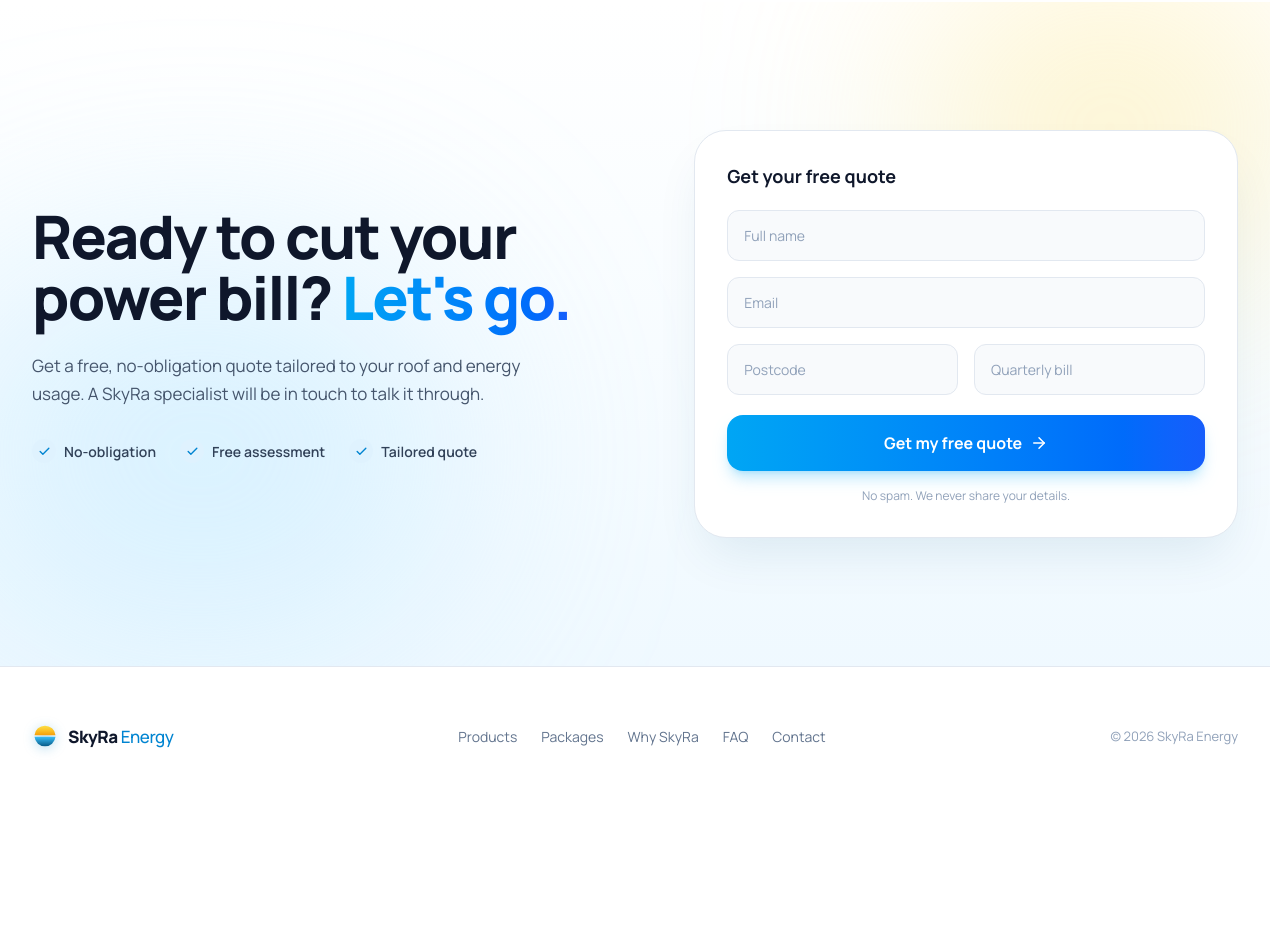
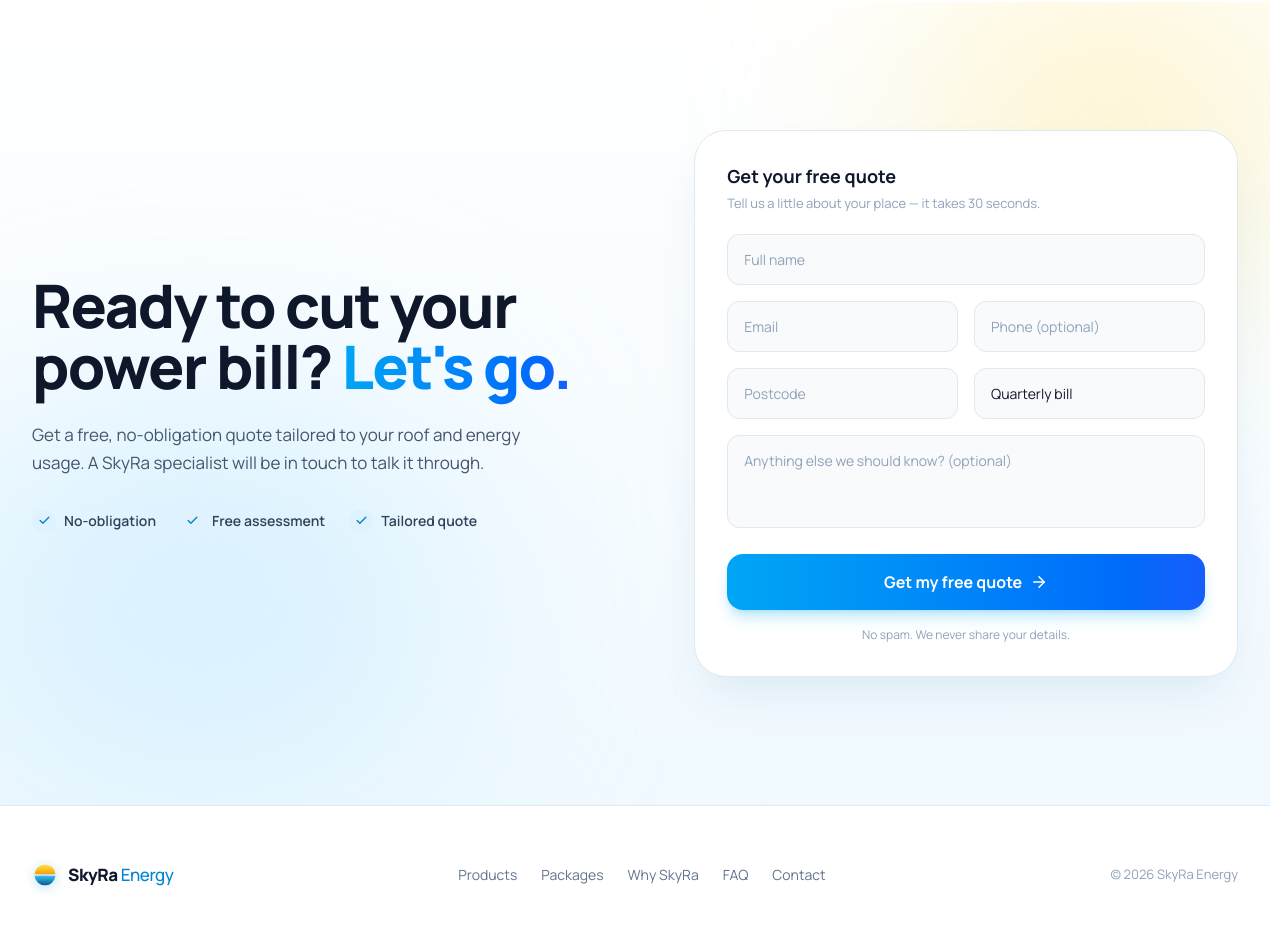
Before and after one commit to zednad/Skyra-Website, a React (Vite) app: page / in a window 1280 px wide. Shown: the part 6440-7369 px from the top of the page. Before the commit the page ends 7245 px from the top, so only its background shows below. Built offline with nearby package versions, Linux system fonts and the light colour scheme.

Commit message:
Made a working form

```diff
--- a/src/components/RecommendedHomepage.jsx
+++ b/src/components/RecommendedHomepage.jsx
@@ -17,8 +17,22 @@ import {
 import {
   ArrowRight, ArrowUp, Phone, Check, Zap, Sun, BatteryCharging, Gauge,
   ClipboardCheck, PencilRuler, Wrench, Power, ChevronDown, Menu, X, MapPin,
-  Users, ShieldCheck, Home,
+  Users, ShieldCheck, Home, Loader2,
 } from 'lucide-react'
+
+/* ── Quote form backend (Formspree) ───────────────────────────────────────────
+   The quote form posts to Formspree, which works on static hosts like GitHub
+   Pages — no server of your own required.
+
+   ONE-TIME SET-UP:
+     1. Sign up free at https://formspree.io and click "New Form".
+     2. Set the form's notification email to wherever you want leads to land.
+     3. Formspree gives you an endpoint like  https://formspree.io/f/abcdwxyz
+     4. Paste the ID (the part after /f/) into FORMSPREE_ID below and redeploy.
+
+   Until that's done, submitting shows a friendly "not connected yet" message. */
+const FORMSPREE_ID = 'mqeojppk'
+const FORMSPREE_ENDPOINT = `https://formspree.io/f/mqeojppk`
 
 // Responsive hero image (solar panels on a residential home). Unsplash resizes
 // via the `w` param, so phones download a ~640–1080px image instead of the full.
@@ -991,8 +1005,47 @@ function HowItWorks() {
   )
 }
 
-/* ── CTA + quote form ─────────────────────────────────────────────────────── */
+/* ── CTA + quote form ───────────────────────────────────────────────────────
+   Real, working quote form. Submits to Formspree via fetch (see FORMSPREE_ID
+   config near the top of this file). Handles submitting / success / error
+   states and includes a honeypot field for basic spam protection. */
+const fieldCls =
+  'w-full rounded-xl border border-slate-200 bg-slate-50 px-4 py-3.5 text-[14px] text-slate-900 placeholder:text-slate-400 outline-none transition focus:border-sky-400 focus:bg-white focus:ring-2 focus:ring-sky-100'
+
 function CtaForm() {
+  const [status, setStatus] = useState('idle') // idle | submitting | success | error
+  const [error, setError] = useState('')
+
+  async function handleSubmit(e) {
+    e.preventDefault()
+    const form = e.currentTarget
+    if (FORMSPREE_ID === 'YOUR_FORM_ID') {
+      setError('The form isn’t connected yet — add your Formspree form ID in the code to start collecting responses.')
+      setStatus('error')
+      return
+    }
+    setStatus('submitting')
+    setError('')
+    try {
+      const res = await fetch(FORMSPREE_ENDPOINT, {
+        method: 'POST',
+        body: new FormData(form),
+        headers: { Accept: 'application/json' },
+      })
+      if (res.ok) {
+        setStatus('success')
+        form.reset()
+      } else {
+        const json = await res.json().catch(() => null)
+        setError(json?.errors?.map((x) => x.message).join(', ') || 'Something went wrong. Please try again.')
+        setStatus('error')
+      }
+    } catch {
+      setError('Network error — please check your connection and try again.')
+      setStatus('error')
+    }
+  }
+
   return (
     <section id="quote" className="relative overflow-hidden bg-gradient-to-b from-white to-sky-50 px-5 py-16 sm:px-6 sm:py-20 lg:px-8 lg:py-32">
       <DriftOrb
@@ -1030,20 +1083,102 @@ function CtaForm() {
           </div>
         </Reveal>
         <Reveal delay={0.1}>
-          <div className="rounded-[32px] border border-slate-200 bg-white p-6 shadow-2xl shadow-sky-900/10 sm:p-8">
-            <div className="text-[18px] font-bold text-slate-900">Get your free quote</div>
-            <div className="mt-5 grid grid-cols-2 gap-4">
-              {[['Full name', 'col-span-2'], ['Email', 'col-span-2'], ['Postcode', ''], ['Quarterly bill', '']].map(([ph, cls]) => (
-                <div key={ph} className={cls}>
-                  <div className="rounded-xl border border-slate-200 bg-slate-50 px-4 py-3.5 text-[14px] text-slate-400">{ph}</div>
+          <AnimatePresence mode="wait">
+            {status === 'success' ? (
+              <motion.div
+                key="success"
+                initial={{ opacity: 0, y: 16 }}
+                animate={{ opacity: 1, y: 0 }}
+                exit={{ opacity: 0, y: -16 }}
+                transition={{ duration: 0.4, ease: EASE }}
+                className="rounded-[32px] border border-slate-200 bg-white p-8 text-center shadow-2xl shadow-sky-900/10 sm:p-10"
+              >
+                <div className="mx-auto grid h-16 w-16 place-items-center rounded-full bg-gradient-to-br from-sky-500 to-blue-600 text-white shadow-lg shadow-sky-500/30">
+                  <Check size={30} strokeWidth={3} />
                 </div>
-              ))}
-            </div>
-            <button className="btn-sheen mt-5 flex w-full items-center justify-center gap-2 rounded-2xl bg-gradient-to-r from-sky-500 to-blue-600 py-4 text-[16px] font-bold text-white shadow-lg shadow-sky-500/25 transition-transform hover:scale-[1.02]">
-              Get my free quote <ArrowRight size={18} />
-            </button>
-            <p className="mt-4 text-center text-[12px] text-slate-400">No spam. We never share your details.</p>
-          </div>
+                <h3 className="mt-5 text-[24px] font-extrabold tracking-tight text-slate-900">Request received!</h3>
+                <p className="mt-2 text-[15px] leading-relaxed text-slate-500">
+                  Thanks for reaching out. A SkyRa specialist will be in touch shortly
+                  to talk through your free, no-obligation quote.
+                </p>
+                <button
+                  type="button"
+                  onClick={() => setStatus('idle')}
+                  className="mt-6 text-[14px] font-semibold text-sky-600 transition-colors hover:text-sky-700"
+                >
+                  Submit another request
+                </button>
+              </motion.div>
+            ) : (
+              <motion.form
+                key="form"
+                onSubmit={handleSubmit}
+                initial={{ opacity: 0 }}
+                animate={{ opacity: 1 }}
+                exit={{ opacity: 0 }}
+                transition={{ duration: 0.3 }}
+                className="rounded-[32px] border border-slate-200 bg-white p-6 shadow-2xl shadow-sky-900/10 sm:p-8"
+              >
+                <div className="text-[18px] font-bold text-slate-900">Get your free quote</div>
+                <p className="mt-1 text-[13px] text-slate-400">Tell us a little about your place — it takes 30 seconds.</p>
+
+                {/* honeypot — hidden from people, catches bots */}
+                <input type="text" name="_gotcha" tabIndex={-1} autoComplete="off" className="hidden" aria-hidden="true" />
+                <input type="hidden" name="_subject" value="New SkyRa quote request" />
+
+                <div className="mt-5 grid grid-cols-2 gap-4">
+                  <div className="col-span-2">
+                    <label htmlFor="qf-name" className="sr-only">Full name</label>
+                    <input id="qf-name" name="name" type="text" required autoComplete="name" placeholder="Full name" className={fieldCls} />
+                  </div>
+                  <div className="col-span-2 sm:col-span-1">
+                    <label htmlFor="qf-email" className="sr-only">Email</label>
+                    <input id="qf-email" name="email" type="email" required autoComplete="email" placeholder="Email" className={fieldCls} />
+                  </div>
+                  <div className="col-span-2 sm:col-span-1">
+                    <label htmlFor="qf-phone" className="sr-only">Phone</label>
+                    <input id="qf-phone" name="phone" type="tel" autoComplete="tel" placeholder="Phone (optional)" className={fieldCls} />
+                  </div>
+                  <div className="col-span-2 sm:col-span-1">
+                    <label htmlFor="qf-postcode" className="sr-only">Postcode</label>
+                    <input id="qf-postcode" name="postcode" type="text" required inputMode="numeric" autoComplete="postal-code" placeholder="Postcode" className={fieldCls} />
+                  </div>
+                  <div className="col-span-2 sm:col-span-1">
+                    <label htmlFor="qf-bill" className="sr-only">Average quarterly bill</label>
+                    <select id="qf-bill" name="quarterly_bill" defaultValue="" className={fieldCls + ' appearance-none'}>
+                      <option value="" disabled>Quarterly bill</option>
+                      <option>Under $300</option>
+                      <option>$300 – $600</option>
+                      <option>$600 – $900</option>
+                      <option>$900+</option>
+                    </select>
+                  </div>
+                  <div className="col-span-2">
+                    <label htmlFor="qf-message" className="sr-only">Anything else?</label>
+                    <textarea id="qf-message" name="message" rows={3} placeholder="Anything else we should know? (optional)" className={fieldCls + ' resize-none'} />
+                  </div>
+                </div>
+
+                <button
+                  type="submit"
+                  disabled={status === 'submitting'}
+                  className="btn-sheen mt-5 flex w-full items-center justify-center gap-2 rounded-2xl bg-gradient-to-r from-sky-500 to-blue-600 py-4 text-[16px] font-bold text-white shadow-lg shadow-sky-500/25 transition-transform hover:scale-[1.02] disabled:cursor-not-allowed disabled:opacity-70 disabled:hover:scale-100"
+                >
+                  {status === 'submitting' ? (
+                    <><Loader2 size={18} className="animate-spin" /> Sending…</>
+                  ) : (
+                    <>Get my free quote <ArrowRight size={18} /></>
+                  )}
+                </button>
+
+                {status === 'error' && (
+                  <p role="alert" className="mt-3 text-center text-[13px] font-medium text-red-600">{error}</p>
+                )}
+
+                <p className="mt-4 text-center text-[12px] text-slate-400">No spam. We never share your details.</p>
+              </motion.form>
+            )}
+          </AnimatePresence>
         </Reveal>
       </div>
     </section>
```
